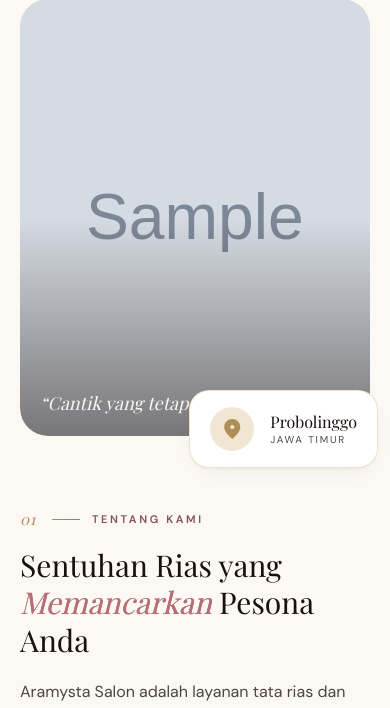
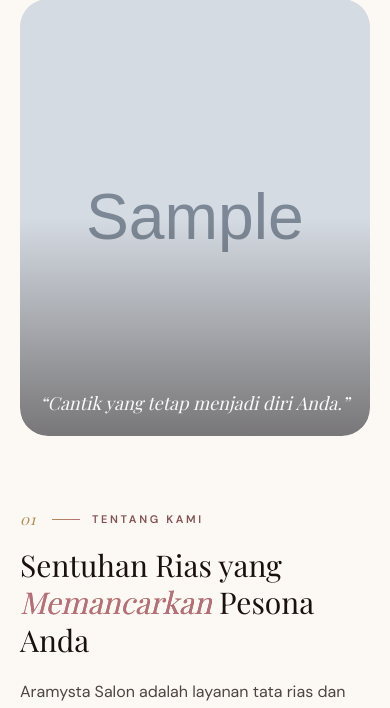
Before and after one commit to farhansusanto0506/Aramysta-Salon, a Laravel app: page / in a window 390 px wide. Shown: the part 1611-2319 px from the top of the page. Run offline with Laravel 12, Linux system fonts and the light colour scheme; data comes from the database, SQL or seed files in the repository; tables that the repository leaves empty hold one stand-in row (values such as "Sample post"); grey boxes marked "Sample" are stand-in pictures; style sheets or scripts are compiled from the project's sources; some libraries are stand-ins or nearby versions; some web fonts are replaced.

Commit message:
Perbaiki new design

```diff
--- a/resources/views/components/footer.blade.php
+++ b/resources/views/components/footer.blade.php
@@ -45,10 +45,8 @@
             <!-- Identitas Brand -->
             <div data-reveal class="md:col-span-2 lg:col-span-5 flex flex-col items-start">
                 <div class="flex items-center gap-3.5 mb-5">
-                    <div
-                        class="w-11 h-11 rounded-full bg-primary-container text-gold-soft flex items-center justify-center font-headline-sm text-base tracking-wider ring-1 ring-gold/50 ring-offset-2 ring-offset-surface-container-low">
-                        AS
-                    </div>
+                    <img src="{{ asset('images/logo-mark.png') }}" alt="Logo Aramysta" width="44" height="44"
+                        class="w-11 h-11 rounded-full object-cover ring-1 ring-gold/50 ring-offset-2 ring-offset-surface-container-low">
                     <div class="flex flex-col">
                         <span class="font-headline-sm text-base tracking-[0.16em] text-primary uppercase leading-none">
                             Aramysta Salon
--- a/resources/views/components/navbar.blade.php
+++ b/resources/views/components/navbar.blade.php
@@ -16,10 +16,8 @@
             <!-- Brand -->
             <button type="button" data-target="portofolio-section"
                 class="nav-scroll-link flex items-center gap-3 group shrink-0 text-left">
-                <span
-                    class="brand-mark w-10 h-10 rounded-full bg-primary-container text-gold-soft flex items-center justify-center font-headline-sm text-sm tracking-wider ring-1 ring-gold/50 ring-offset-2 ring-offset-surface group-hover:bg-secondary shrink-0">
-                    AS
-                </span>
+                <img src="{{ asset('images/logo-mark.png') }}" alt="Logo Aramysta" width="40" height="40"
+                    class="brand-mark w-10 h-10 rounded-full object-cover ring-1 ring-gold/50 ring-offset-2 ring-offset-surface shrink-0">
                 <span class="flex flex-col">
                     <span
                         class="font-headline-sm text-sm sm:text-base tracking-[0.16em] text-primary uppercase leading-none whitespace-nowrap">
--- a/resources/views/layouts/app.blade.php
+++ b/resources/views/layouts/app.blade.php
@@ -2,6 +2,7 @@
 <html class="scroll-smooth" lang="id">
 
 <head>
+    <link rel="icon" type="image/png" href="{{ asset('favicon.png') }}">
     @include('layouts.partials.head')
 </head>
 
--- a/resources/views/portfolio/partials/about.blade.php
+++ b/resources/views/portfolio/partials/about.blade.php
@@ -31,17 +31,6 @@
                 <div class="absolute inset-0 bg-linear-to-t from-primary/50 via-transparent to-transparent"></div>
                 <span class="absolute bottom-5 left-5 right-5 font-headline-sm italic text-lg text-white/95 leading-snug">
                     &ldquo;Cantik yang tetap menjadi diri Anda.&rdquo;
-                </span>
-            </div>
-
-            <div data-reveal="right"
-                class="absolute -bottom-8 -right-2 sm:-right-8 panel px-5 py-4 flex items-center gap-4 border-gold-soft/70">
-                <span class="w-11 h-11 rounded-full bg-gold-soft/60 text-gold flex items-center justify-center shrink-0">
-                    <span class="material-symbols-outlined" style="font-variation-settings: 'FILL' 1">location_on</span>
-                </span>
-                <span class="flex flex-col">
-                    <span class="font-headline-sm text-base text-primary leading-tight">Probolinggo</span>
-                    <span class="text-[10px] uppercase tracking-[0.18em] text-on-surface-variant">Jawa Timur</span>
                 </span>
             </div>
         </div>
--- a/resources/views/portfolio/partials/hero.blade.php
+++ b/resources/views/portfolio/partials/hero.blade.php
@@ -123,23 +123,6 @@
                         <circle cx="50" cy="50" r="36" fill="none" stroke="currentColor" stroke-width="0.4" />
                     </svg>
 
-                    <!-- Badge Mengambang -->
-                    <div class="float-soft absolute -left-3 sm:-left-8 top-10 z-10 hidden sm:flex items-center gap-2.5 rounded-2xl bg-ivory/85 backdrop-blur-md border border-gold-soft/70 px-4 py-3 shadow-[var(--shadow-lift)]"
-                        aria-hidden="true">
-                        <span class="w-9 h-9 rounded-full bg-gold-soft/70 text-gold flex items-center justify-center">
-                            <span class="material-symbols-outlined text-lg" style="font-variation-settings: 'FILL' 1">auto_awesome</span>
-                        </span>
-                        <span class="flex flex-col">
-                            <span class="font-headline-sm text-sm text-primary leading-tight">Bridal Specialist</span>
-                            <span class="text-[10px] uppercase tracking-[0.16em] text-on-surface-variant">Wedding &amp; Event</span>
-                        </span>
-                    </div>
-                    <div class="float-soft float-soft--delay absolute -right-3 sm:-right-6 bottom-36 z-10 hidden sm:flex items-center gap-2 rounded-full bg-primary-container/90 backdrop-blur-md px-4 py-2.5 shadow-[var(--shadow-lift)] text-gold-soft"
-                        aria-hidden="true">
-                        <span class="material-symbols-outlined text-base">home_pin</span>
-                        <span class="text-[10px] font-semibold uppercase tracking-[0.18em]">Studio &amp; Home Service</span>
-                    </div>
-
                     <!-- Bingkai Ornamen -->
                     <div class="absolute -inset-3 sm:-inset-4 translate-x-3 translate-y-3 sm:translate-x-5 sm:translate-y-5 rounded-[2rem] border border-gold/40 -z-10"
                         aria-hidden="true"></div>
```
Also changed, not shown: resources/views/auth/login.blade.php (+3 -4 lines), resources/views/layouts/admin.blade.php (+3 -4 lines), public/favicon.png (added), public/images/logo-full.png (added), public/images/logo-mark.png (added).
